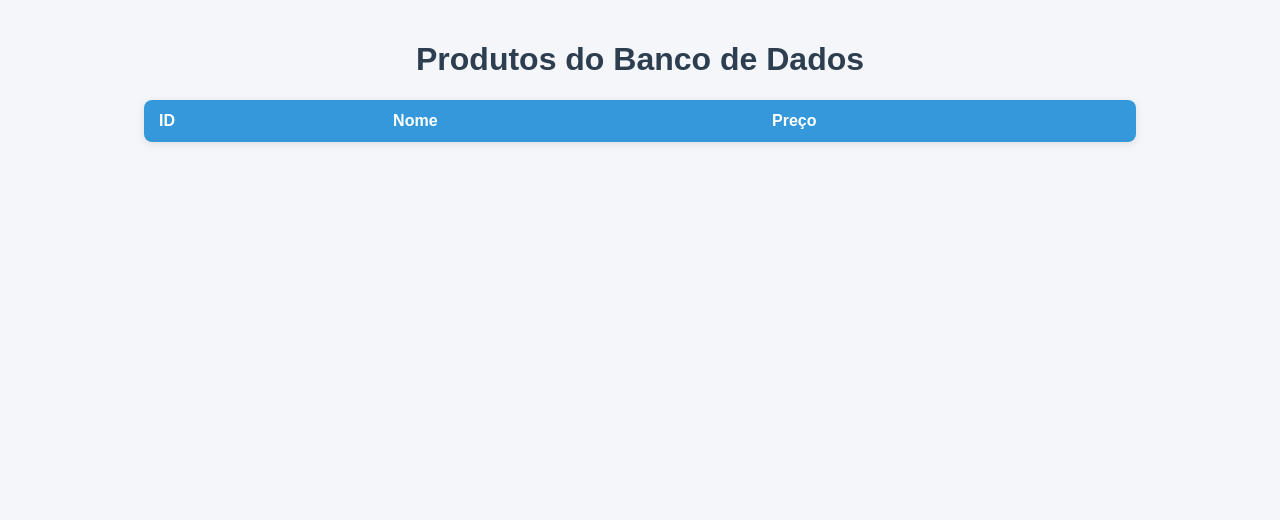
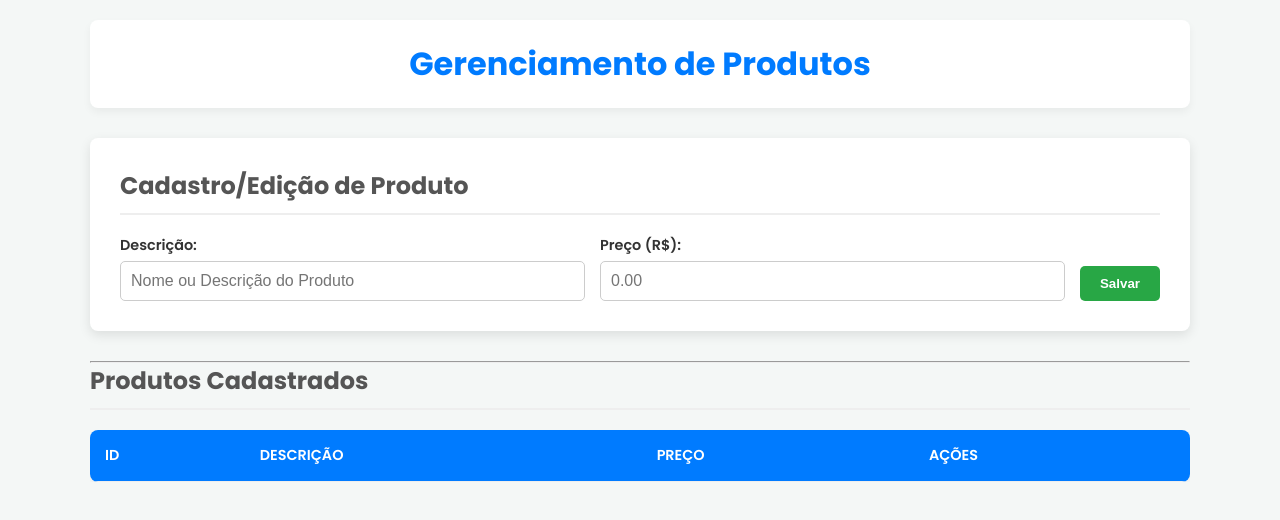
Before and after one commit to rafaelvon1/java_spring_boot, a plain HTML site: page interface_html/views/index.html in a window 1280 px wide. Drawn offline with Linux system fonts and the light colour scheme; no server answers.

Commit message:
feature/infra project

```diff
--- a/interface_html/scripts/main.js
+++ b/interface_html/scripts/main.js
@@ -1,30 +1,104 @@
+const API_URL = "http://localhost:8080";
+
+// Buscar todos os produtos
 async function fetchDados() {
   try {
-        const response = await fetch("http://localhost:8080/produtos");
+    const response = await fetch(`${API_URL}/produtos`);
 
     if (!response.ok) {
-            throw new Error("Falha ao conectar com o backend");
+      throw new Error("Erro ao buscar produtos");
     }
 
     const data = await response.json();
-        console.log("Produtos recebidos:", data);
-
     const tbody = document.getElementById("tabela-produtos");
-        tbody.innerHTML = ""; // limpa antes de inserir
+    tbody.innerHTML = "";
 
     data.forEach(produto => {
       const tr = document.createElement("tr");
+      const descricaoEscapada = encodeURIComponent(produto.descricao);
+
       tr.innerHTML = `
         <td>${produto.id}</td>
         <td>${produto.descricao}</td>
         <td>R$ ${produto.preco.toFixed(2)}</td>
+        <td>
+          <button onclick="editarProduto(${produto.id}, '${descricaoEscapada}', ${produto.preco})">Editar</button>
+          <button onclick="deletarProduto(${produto.id})">Excluir</button>
+        </td>
       `;
       tbody.appendChild(tr);
     });
-
   } catch (error) {
-        console.error("Erro:", error);
+    console.error("Erro ao carregar produtos:", error);
   }
 }
 
+// Salvar ou atualizar produto
+async function salvarProduto(event) {
+  event.preventDefault();
+
+  const id = document.getElementById("produto-id").value;
+  const descricao = document.getElementById("descricao").value;
+  const preco = parseFloat(document.getElementById("preco").value);
+
+  const produto = { id, descricao, preco };
+
+  try {
+    let response;
+    if (id) {
+      // Atualizar (PUT)
+      response = await fetch(`${API_URL}/produto/update`, {
+        method: "PUT",
+        headers: { "Content-Type": "application/json" },
+        body: JSON.stringify(produto)
+      });
+    } else {
+      // Criar (POST)
+      response = await fetch(`${API_URL}/produtos/add`, {
+        method: "POST",
+        headers: { "Content-Type": "application/json" },
+        body: JSON.stringify(produto)
+      });
+    }
+
+    if (!response.ok) {
+      throw new Error("Erro ao salvar produto");
+    }
+
+    document.getElementById("form-produto").reset();
     fetchDados();
+  } catch (error) {
+    console.error("Erro ao salvar:", error);
+  }
+}
+
+// Deletar produto
+async function deletarProduto(id) {
+  if (confirm("Deseja excluir este produto?")) {
+    try {
+      const response = await fetch(`${API_URL}/produto/delete/${id}`, { method: "DELETE" });
+
+      if (!response.ok) {
+        throw new Error("Erro ao excluir produto");
+      }
+
+      fetchDados();
+    } catch (error) {
+      console.error("Erro ao excluir:", error);
+    }
+  }
+}
+
+// Editar produto (preenche o formulário)
+function editarProduto(id, descricaoEscapada, preco) {
+  const descricao = decodeURIComponent(descricaoEscapada);
+  document.getElementById("produto-id").value = id;
+  document.getElementById("descricao").value = descricao;
+  document.getElementById("preco").value = preco;
+}
+
+// Listener do formulário
+document.getElementById("form-produto").addEventListener("submit", salvarProduto);
+
+// Carregar produtos na inicialização
+fetchDados();
--- /dev/null
+++ b/interface_html/styles/style.css
@@ -0,0 +1,151 @@
+/* RESET E TIPOGRAFIA BÁSICA */
+* {
+    margin: 0;
+    padding: 0;
+    box-sizing: border-box;
+}
+
+body {
+    font-family: 'Poppins', sans-serif; /* Fonte moderna */
+    background-color: #f4f7f6; /* Fundo suave */
+    color: #333;
+    padding: 20px;
+}
+
+.container {
+    max-width: 1100px;
+    margin: 0 auto; /* Centraliza o conteúdo */
+}
+
+/* HEADER */
+.header {
+    text-align: center;
+    margin-bottom: 30px;
+    padding: 20px;
+    background-color: #fff;
+    border-radius: 8px;
+    box-shadow: 0 4px 8px rgba(0, 0, 0, 0.05);
+}
+
+.titulo-principal {
+    color: #007bff; /* Uma cor primária para destaque */
+    font-weight: 700;
+}
+
+/* CARTÕES E SEÇÕES */
+.card {
+    background-color: #fff;
+    padding: 30px;
+    border-radius: 8px;
+    box-shadow: 0 4px 12px rgba(0, 0, 0, 0.1);
+    margin-bottom: 30px;
+}
+
+.subtitulo {
+    margin-top: 0;
+    color: #555;
+    border-bottom: 2px solid #eee;
+    padding-bottom: 10px;
+    margin-bottom: 20px;
+}
+
+/* FORMULÁRIO */
+.form-produto {
+    display: flex;
+    gap: 15px; /* Espaçamento entre os campos */
+    flex-wrap: wrap;
+    align-items: flex-end; /* Alinha o botão com os inputs */
+}
+
+.form-group {
+    flex: 1; /* Permite que os campos cresçam */
+    min-width: 250px; /* Garante que não fiquem muito pequenos */
+}
+
+.form-group label {
+    display: block;
+    margin-bottom: 5px;
+    font-weight: 600;
+    font-size: 0.9em;
+}
+
+.input-text, .input-number {
+    width: 100%;
+    padding: 10px;
+    border: 1px solid #ccc;
+    border-radius: 5px;
+    font-size: 1em;
+    transition: border-color 0.3s;
+}
+
+.input-text:focus, .input-number:focus {
+    border-color: #007bff;
+    outline: none;
+    box-shadow: 0 0 0 3px rgba(0, 123, 255, 0.25);
+}
+
+/* BOTÃO */
+.btn {
+    padding: 10px 20px;
+    border: none;
+    border-radius: 5px;
+    cursor: pointer;
+    font-weight: 600;
+    transition: background-color 0.3s, transform 0.1s;
+    white-space: nowrap; /* Evita quebra de linha no texto do botão */
+}
+
+.btn-salvar {
+    background-color: #28a745; /* Cor verde para salvar/sucesso */
+    color: white;
+}
+
+.btn-salvar:hover {
+    background-color: #218838;
+    transform: translateY(-1px);
+}
+
+/* TABELA */
+.tabela-responsiva {
+    overflow-x: auto; /* Garante scroll horizontal em telas pequenas */
+}
+
+.tabela-produtos {
+    width: 100%;
+    border-collapse: collapse; /* Bordas unidas */
+    background-color: #fff;
+    box-shadow: 0 2px 5px rgba(0, 0, 0, 0.05);
+    border-radius: 8px;
+    overflow: hidden; /* Para bordas arredondadas funcionarem */
+}
+
+.tabela-produtos th, .tabela-produtos td {
+    padding: 15px;
+    text-align: left;
+    border-bottom: 1px solid #eee;
+}
+
+.tabela-produtos thead th {
+    background-color: #007bff;
+    color: white;
+    font-weight: 600;
+    text-transform: uppercase;
+    font-size: 0.9em;
+}
+
+.tabela-produtos tbody tr:nth-child(even) {
+    background-color: #f9f9f9; /* Zebra striping para melhor leitura */
+}
+
+.tabela-produtos tbody tr:hover {
+    background-color: #e9ecef;
+}
+
+/* Estilo para as Ações (botões de Editar/Excluir) que você criará no JS */
+.acoes-header {
+    text-align: center;
+}
+
+.tabela-produtos td:last-child {
+    text-align: center;
+}
--- a/interface_html/views/index.html
+++ b/interface_html/views/index.html
@@ -2,65 +2,57 @@
 <html lang="pt-br">
 <head>
     <meta charset="UTF-8">
-    <title>Lista de Produtos</title>
-    <style>
-        body {
-            font-family: Arial, sans-serif;
-            background: #f4f6f9;
-            margin: 0;
-            padding: 20px;
-            color: #333;
-        }
-
-        h1 {
-            text-align: center;
-            color: #2c3e50;
-        }
-
-        table {
-            width: 80%;
-            margin: 20px auto;
-            border-collapse: collapse;
-            background: #fff;
-            box-shadow: 0px 2px 8px rgba(0,0,0,0.1);
-            border-radius: 8px;
-            overflow: hidden;
-        }
-
-        thead {
-            background: #3498db;
-            color: white;
-        }
-
-        th, td {
-            padding: 12px 15px;
-            text-align: left;
-        }
-
-        tr:nth-child(even) {
-            background: #f2f2f2;
-        }
-
-        tr:hover {
-            background: #eaf4fb;
-        }
-    </style>
+    <meta name="viewport" content="width=device-width, initial-scale=1.0">
+    <title>CRUD de Produtos</title>
+    <link href="https://fonts.googleapis.com/css2?family=Poppins:wght@400;600;700&display=swap" rel="stylesheet">
+    <link rel="stylesheet" href="https://cdnjs.cloudflare.com/ajax/libs/font-awesome/6.0.0-beta3/css/all.min.css" integrity="sha512-..." crossorigin="anonymous" referrerpolicy="no-referrer" />
+    <link rel="stylesheet" href="../styles/style.css">
 </head>
 <body>
-    <h1>Produtos do Banco de Dados</h1>
+    <div class="container">
+        <header class="header">
+            <h1 class="titulo-principal">Gerenciamento de Produtos</h1>
+        </header>
 
-    <table>
+        <section class="card formulario-section">
+            <h2 class="subtitulo">Cadastro/Edição de Produto</h2>
+            <form id="form-produto" class="form-produto">
+                <input type="hidden" id="produto-id">
+
+                <div class="form-group">
+                    <label for="descricao">Descrição:</label>
+                    <input type="text" id="descricao" class="input-text" placeholder="Nome ou Descrição do Produto" required>
+                </div>
+
+                <div class="form-group">
+                    <label for="preco">Preço (R$):</label>
+                    <input type="number" step="0.01" id="preco" class="input-number" placeholder="0.00" required>
+                </div>
+
+                <button type="submit" class="btn btn-salvar">Salvar</button>
+            </form>
+        </section>
+
+        <hr class="separador">
+
+        <section class="tabela-section">
+            <h2 class="subtitulo">Produtos Cadastrados</h2>
+            <div class="tabela-responsiva">
+                <table class="tabela-produtos">
                     <thead>
                         <tr>
                             <th>ID</th>
-                <th>Nome</th>
+                            <th>Descrição</th>
                             <th>Preço</th>
+                            <th class="acoes-header">Ações</th>
                         </tr>
                     </thead>
                     <tbody id="tabela-produtos">
-            <!-- Dados preenchidos pelo JS -->
                         </tbody>
                 </table>
+            </div>
+        </section>
+    </div>
 
     <script src="../scripts/main.js"></script>
 </body>
```
Also changed, not shown: 2 other files. Lines whose indentation alone changed are shown as unchanged.
